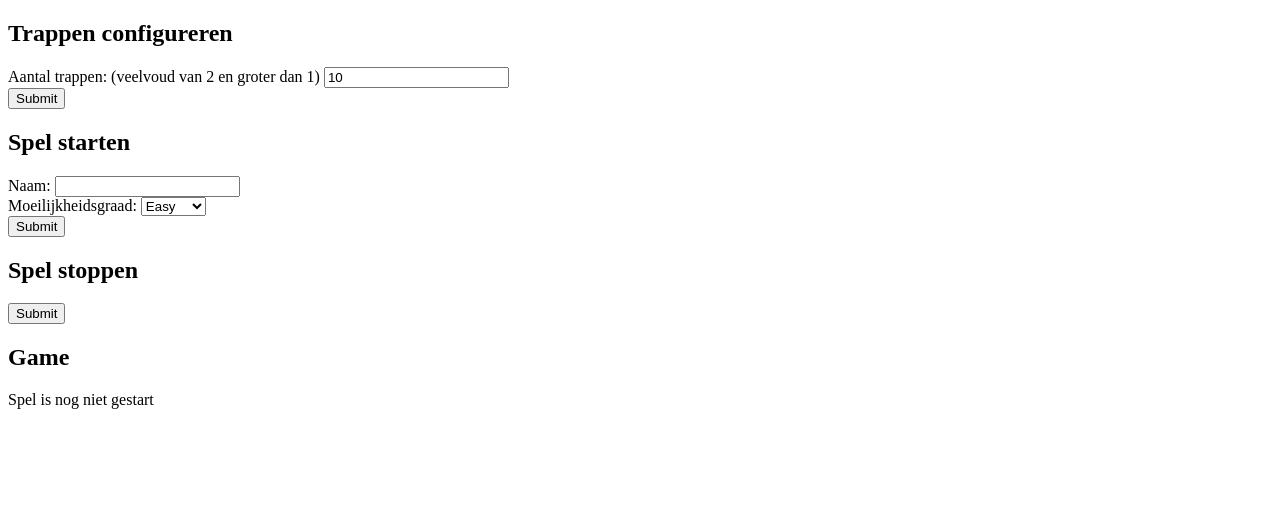
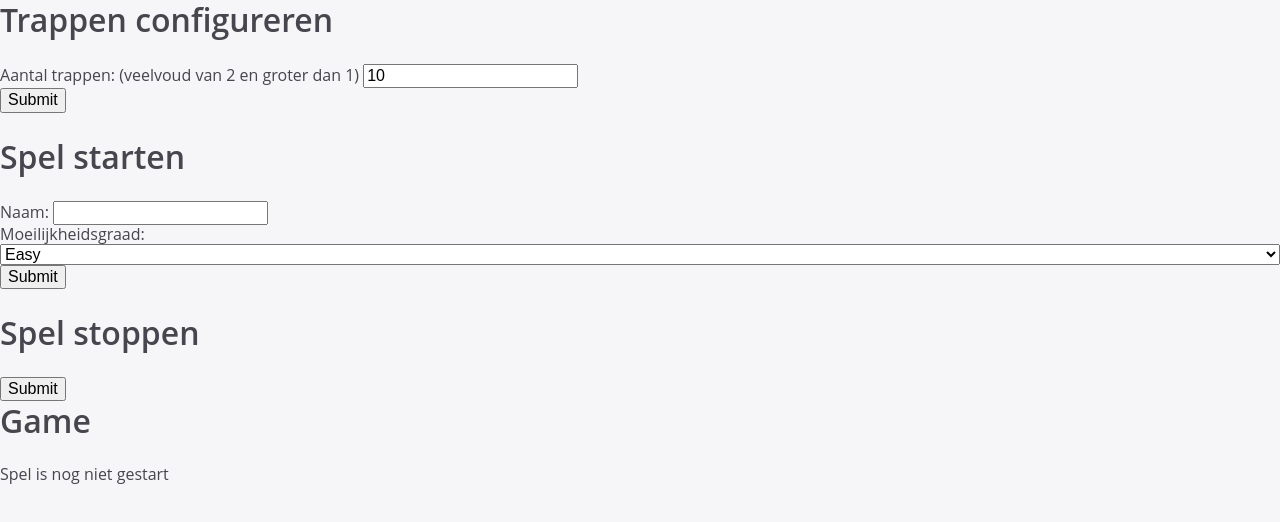
Before and after one commit to VanCoppenolleWout/TeamProject_Groep8_Trappenspel, a plain HTML site: page website/index.html in a window 1280 px wide. Drawn offline with Linux system fonts and the light colour scheme.

Commit message:
Feature done

```diff
--- a/website/index.html
+++ b/website/index.html
@@ -5,6 +5,8 @@
     <meta name="viewport" content="width=device-width, initial-scale=1.0">
     <title>Trappenspel</title>
 
+    <link rel="stylesheet" href="css/screen.css">
+    <link rel="stylesheet" href="css/normalize.css">
     <script src="https://cdnjs.cloudflare.com/ajax/libs/paho-mqtt/1.0.1/mqttws31.min.js" type="text/javascript"></script>
     <script src="./script/app.js"></script>
 </head>
```
